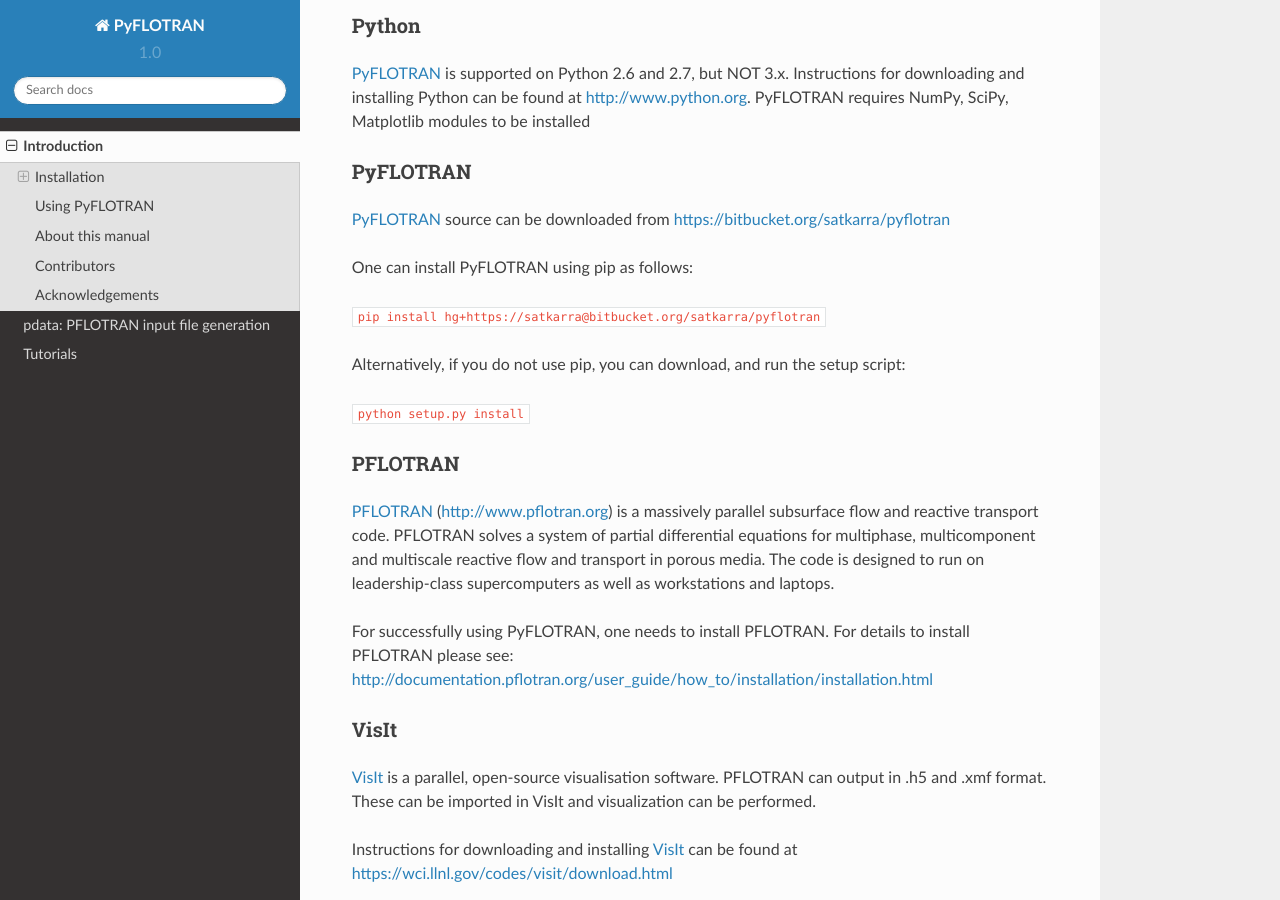
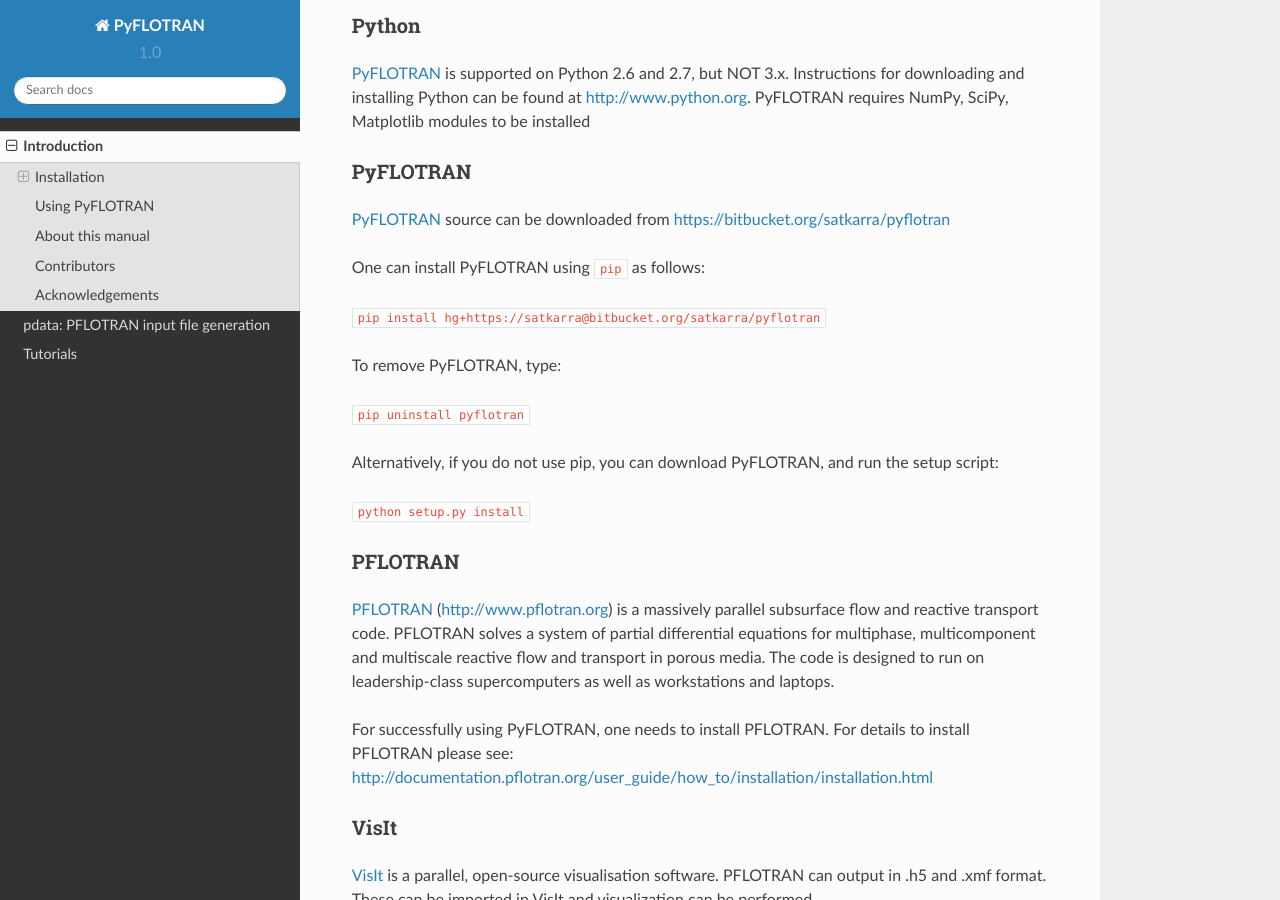
Before and after one commit to pinshuai/pyflotran-bitbucket, a Sphinx documentation site: the page built from documentation/intro.rst, in a window 1280 px wide and 900 px high, scrolled down 612 px. Built offline with Sphinx 7.4.7 and the Read the Docs theme 2.0.0, drawn with Linux system fonts in a browser that asks for light colours.

Commit message:
More updates to installation documentation

```diff
--- a/documentation/intro.rst
+++ b/documentation/intro.rst
@@ -30,11 +30,15 @@ PyFLOTRAN_ source can be downloaded from https://bitbucket.org/satkarra/pyflotra
 
 __ PyFLOTRAN_
 
-One can install PyFLOTRAN using pip as follows:
+One can install PyFLOTRAN using ``pip`` as follows:
 
 ``pip install hg+https://satkarra@bitbucket.org/satkarra/pyflotran``
 
-Alternatively, if you do not use pip, you can download, and run the setup script:
+To remove PyFLOTRAN, type:
+
+``pip uninstall pyflotran``
+
+Alternatively, if you do not use pip, you can download PyFLOTRAN, and run the setup script:
 
 ``python setup.py install``
 
```
